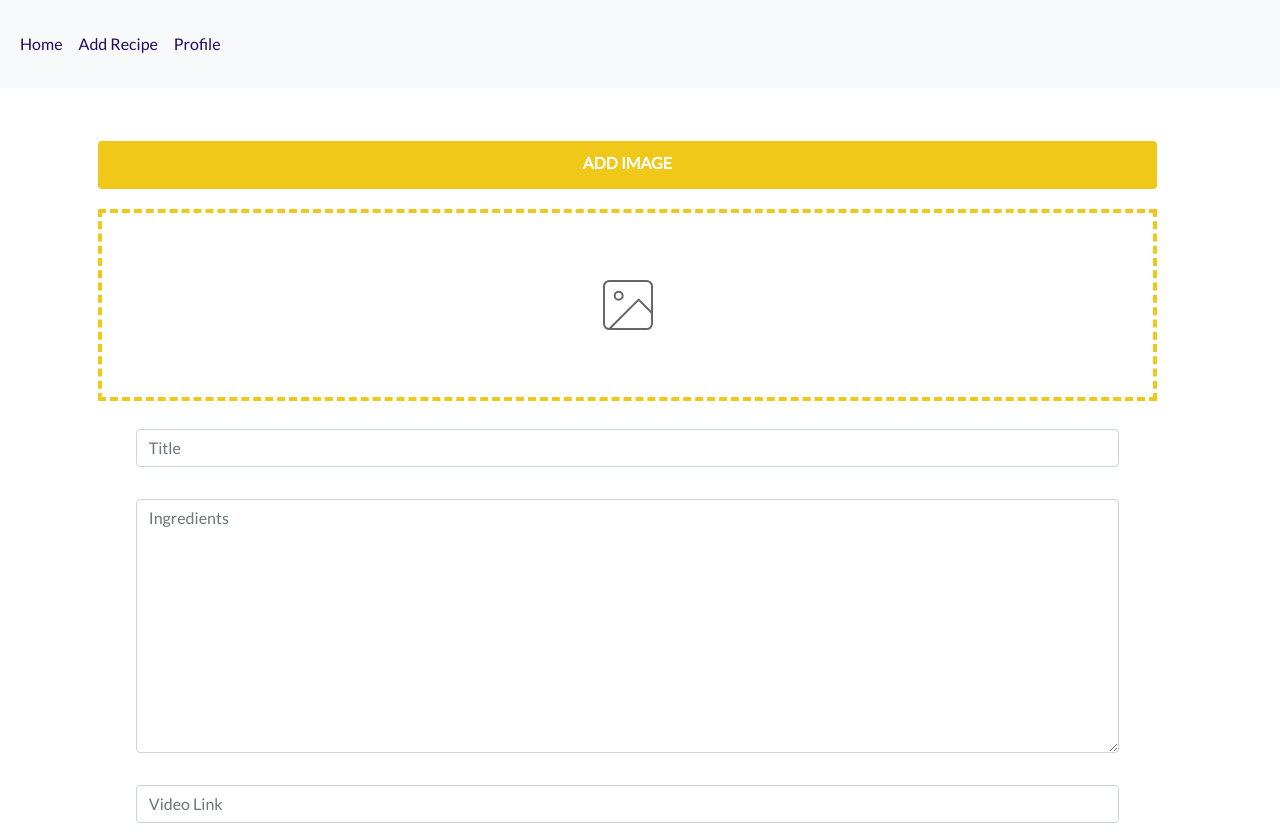
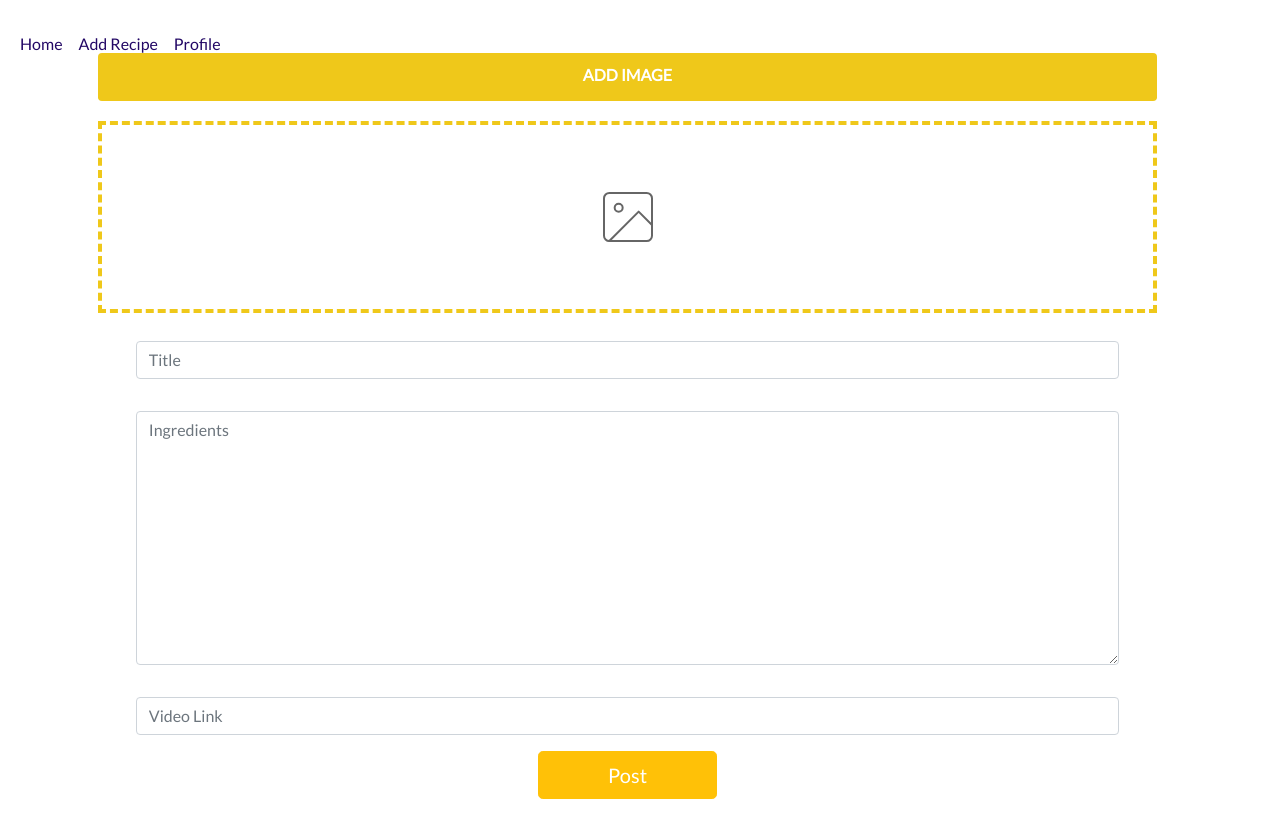
Before and after one commit to bagus25dzikri06/responsive-web-mama-recipe, a plain HTML site: page add-recipe.html in a window 1280 px wide. Shown: the top 834 px of the page. Drawn offline with nearby package versions, Linux system fonts and the light colour scheme.

Commit message:
Update add-recipe.html

```diff
--- a/add-recipe.html
+++ b/add-recipe.html
@@ -49,7 +49,7 @@
   </script>
   <body>
     <div class="navigation">
-        <nav class="navbar navbar-expand-lg py-4 navbar-light-profile bg-light">
+        <nav class="navbar fixed-top navbar-expand-lg py-4 navbar-light shadow-5-strong">
             <div class="container-fluid">
               <div class="collapse navbar-collapse" id="navbarSupportedContent">
                 <ul class="navbar-nav me-auto mb-2 mb-lg-0">
```
